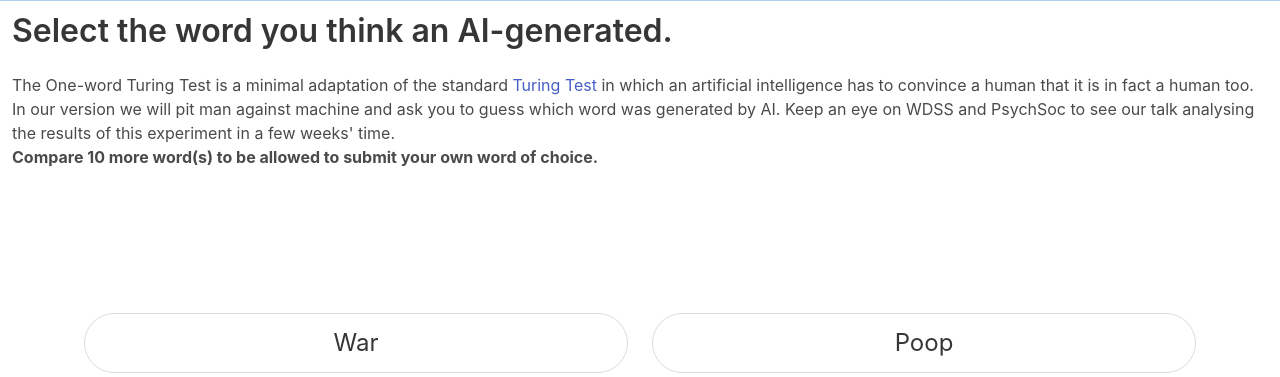
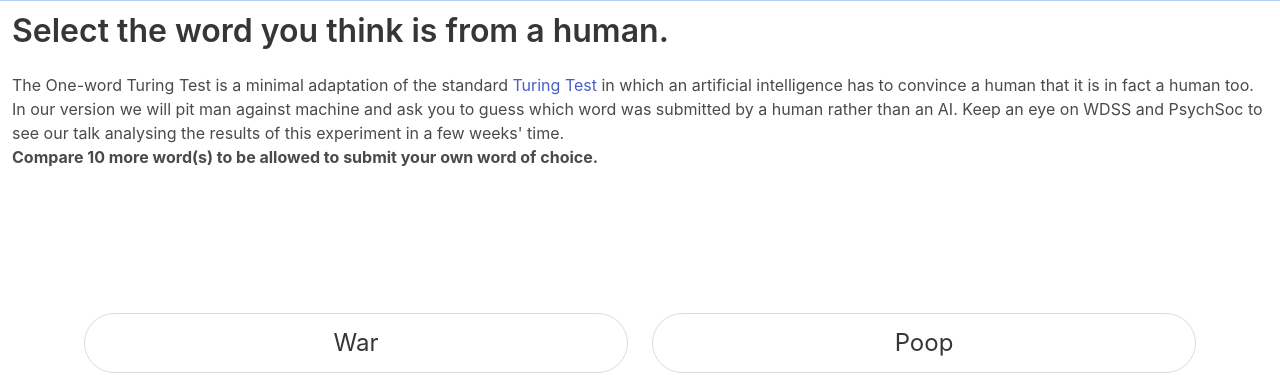
Before and after one commit to warwickdatasciencesociety/psychsoc-collab, a Flask app: page / in a window 1280 px wide. Shown: the part 89-466 px from the top of the page. Run offline with Flask 2, Linux system fonts and the light colour scheme; data comes from the database, SQL or seed files in the repository; parts of the project's set-up code (start-up, migrations or seed data) failed here and were passed over.

Commit message:
Make changes to text

```diff
--- a/app/application/templates/index.html
+++ b/app/application/templates/index.html
@@ -32,8 +32,8 @@
 		</div>
 		</section>
 		  <section class="hero is-medium p-3">
-		  <h2 class="title is-size-3 is-size-4-mobile">Select the word you think an AI-generated.</h2>
-		  <p> The One-word Turing Test is a minimal adaptation of the standard <a href="https://en.wikipedia.org/wiki/Turing_test">Turing Test</a> in which an artificial intelligence has to convince a human that it is in fact a human too. In our version we will pit man against machine and ask you to guess which word was generated by AI. Keep an eye on WDSS and PsychSoc to see our talk analysing the results of this experiment in a few weeks' time.</p>
+		  <h2 class="title is-size-3 is-size-4-mobile">Select the word you think is from a human.</h2>
+		  <p> The One-word Turing Test is a minimal adaptation of the standard <a href="https://en.wikipedia.org/wiki/Turing_test">Turing Test</a> in which an artificial intelligence has to convince a human that it is in fact a human too. In our version we will pit man against machine and ask you to guess which word was submitted by a human rather than an AI. Keep an eye on WDSS and PsychSoc to see our talk analysing the results of this experiment in a few weeks' time.</p>
 		  {% if not submitted %}
 		  <p><b>Compare {{ remaining }} more word(s) to be allowed to submit your own word of choice.</b></p>
 		  {% endif %}
@@ -66,7 +66,7 @@
 
 		  <div class="container has-text-centered">
 		  {% if submitted %}
-		   <a href="{{ url_for('submit_bp.submit_word')}}"><input class="button" type="button" value="submit another word"></a>
+		   <a href="{{ url_for('submit_bp.submit_word')}}"><input class="button" type="button" value="Submit Another Word"></a>
 		  {% endif %}
 		  </div>
 		  </div>
```
